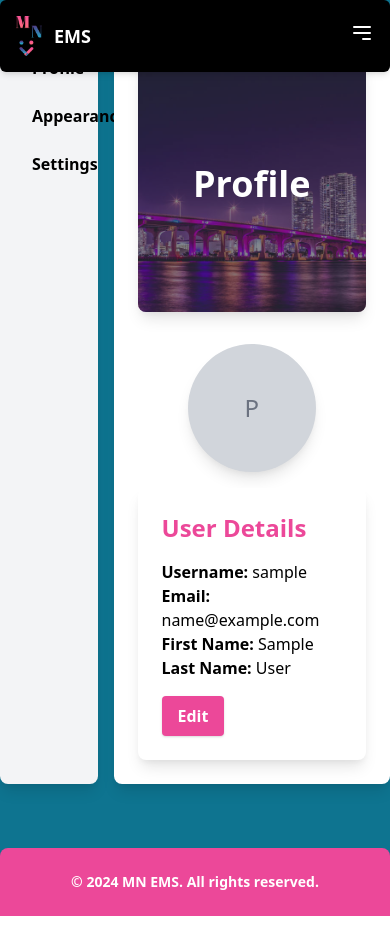
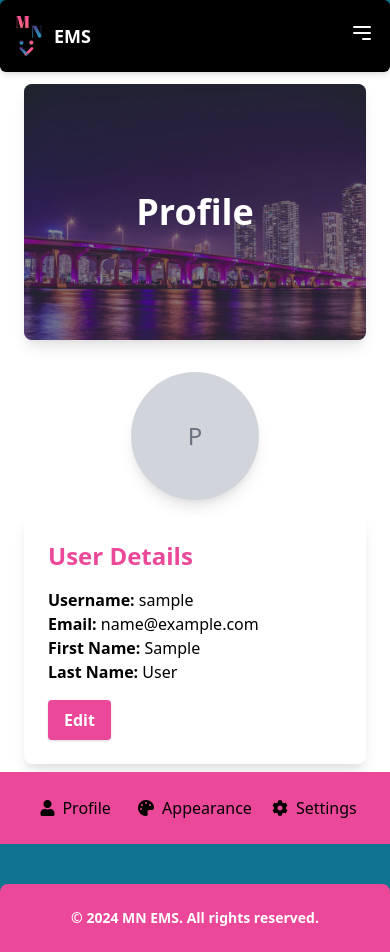
Before and after one commit to NateJonesIII/mn_ems, a Django app: page /accounts/profile/ in a window 390 px wide. Before the commit the page ends 916 px from the top, so only its background shows below. Run offline with Django 3.2, Linux system fonts and the light colour scheme; the visitor is signed in with stand-in values (Sample User, id 1); style sheets or scripts are compiled from the project's sources; some libraries are stand-ins or nearby versions.

Commit message:
major profile mobile update: bottom buttons

```diff
--- a/accounts/templates/accounts/profile.html
+++ b/accounts/templates/accounts/profile.html
@@ -1,38 +1,41 @@
 <!-- templates/accounts/profile.html -->
 {% extends "events/base.html" %} {% load static %} {% block content %}
-<div class="container mx-auto flex">
-  <aside class="w-1/4 bg-gray-100 p-4 rounded-lg shadow-lg">
+<div class="container mx-auto flex flex-col md:flex-row">
+  <!-- Aside Navigation -->
+  <aside class="md:w-1/4 bg-gray-100 p-4 rounded-lg shadow-lg hidden md:block">
     <nav>
       <ul class="space-y-2">
         <li>
-          <a
+          <btn
             href="#"
             class="block px-4 py-2 text-black font-semibold rounded hover:bg-gray-200"
             onclick="showContent('profile')"
-            >Profile</a
+            >Profile</btn
           >
         </li>
         <li>
-          <a
+          <btn
             href="#"
             class="block px-4 py-2 text-black font-semibold rounded hover:bg-gray-200"
             onclick="showContent('appearance')"
-            >Appearance</a
+            >Appearance</btn
           >
         </li>
         <li>
-          <a
+          <btn
             href="#"
             class="block px-4 py-2 text-black font-semibold rounded hover:bg-gray-200"
             onclick="showContent('settings')"
-            >Settings</a
+            >Settings</btn
           >
         </li>
       </ul>
     </nav>
   </aside>
 
-  <div class="w-3/4 ml-4 bg-white rounded-lg shadow-lg p-6">
+  <div
+    class="w-full md:ml-1 md:w-3/4 bg-white rounded-lg shadow-lg p-6 mt-7 mb-8 md:mr-4"
+  >
     <!-- Profile Content -->
     <div id="profile-content">
       <div
@@ -176,6 +179,36 @@
       <p class="text-black">Placeholder content for settings.</p>
     </div>
   </div>
+
+  <!-- Mobile Footer Navigation -->
+  <footer
+    class="md:hidden bg-pink-500 p-4 flex justify-between fixed bottom-0 left-0 w-full z-50"
+  >
+    <a
+      href="#"
+      class="flex items-center justify-center w-1/3 py-2 rounded hover:bg-blue-200"
+      onclick="showContent('profile')"
+    >
+      <i class="fas fa-user mr-2"></i>
+      Profile
+    </a>
+    <a
+      href="#"
+      class="flex items-center justify-center w-1/3 py-2 rounded hover:bg-blue-200"
+      onclick="showContent('appearance')"
+    >
+      <i class="fas fa-palette mr-2"></i>
+      Appearance
+    </a>
+    <a
+      href="#"
+      class="flex items-center justify-center w-1/3 py-2 rounded hover:bg-blue-200"
+      onclick="showContent('settings')"
+    >
+      <i class="fas fa-cog mr-2"></i>
+      Settings
+    </a>
+  </footer>
 </div>
 
 <script>
```
